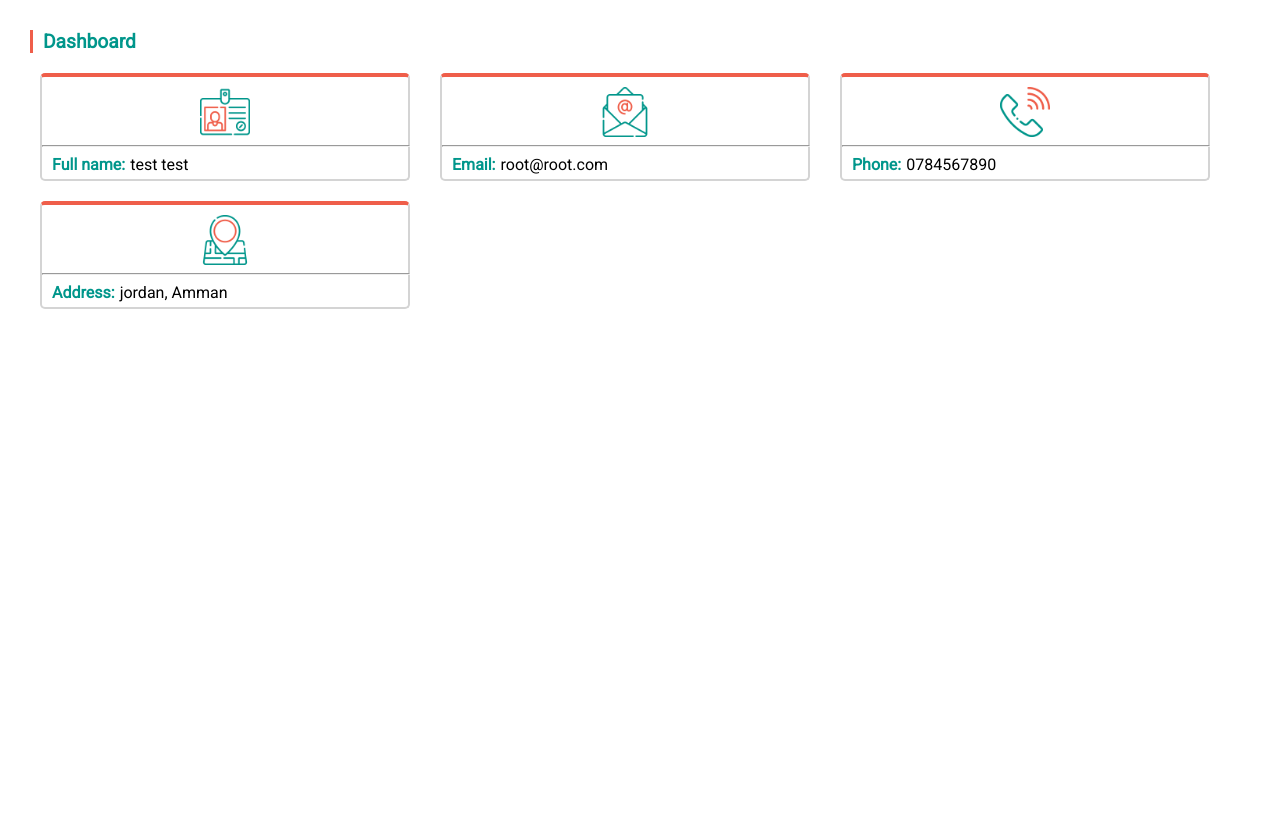
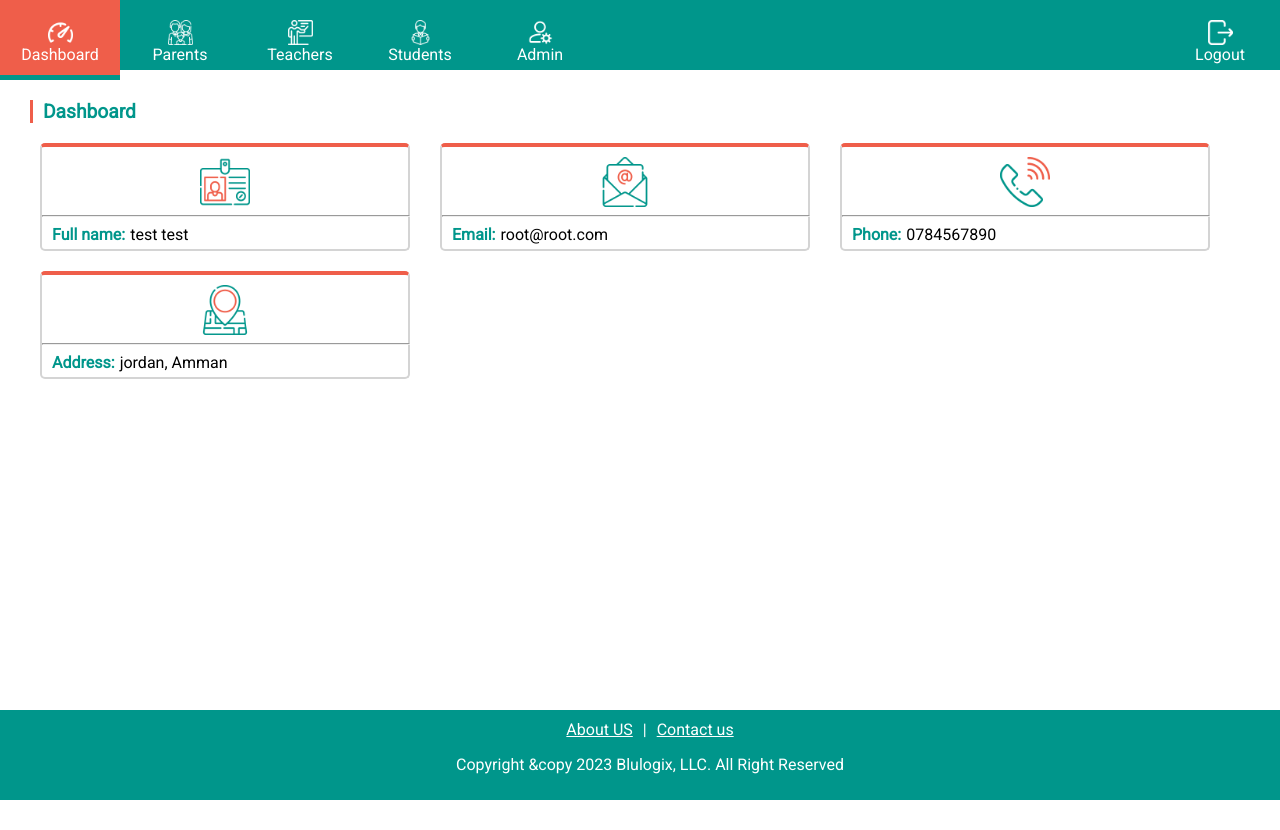
Before and after one commit to AhmadAllan/School-System, an Angular app: page /dashboard in a window 1280 px wide. After the commit the page ends 800 px from the top, so only its background shows below. Built offline with nearby package versions, Linux system fonts and the light colour scheme.

Commit message:
fix the nav and footer visibility and behover

```diff
--- a/src/app/app.component.html
+++ b/src/app/app.component.html
@@ -1,3 +1,3 @@
-<app-nav *ngIf="hideComponent" [ngStyle]="{'display': 'none'}"></app-nav>
+<app-nav *ngIf="url !== '/login'" [ngStyle]="{'display': 'block'}"></app-nav>
 <router-outlet></router-outlet>
-<app-footer *ngIf="hideComponent" [ngStyle]="{'display': 'none'}"></app-footer>
+<app-footer *ngIf="url !== '/login'" [ngStyle]="{'display': 'block'}"></app-footer>
--- a/src/app/app.component.ts
+++ b/src/app/app.component.ts
@@ -1,14 +1,25 @@
-import { Component, ViewChild } from '@angular/core';
-import { Router, ActivatedRoute, ParamMap, RouterOutlet } from '@angular/router';
+import { AfterContentInit, Component, DoCheck, OnChanges, OnInit, SimpleChanges } from '@angular/core';
+import { ActivatedRoute, NavigationEnd, Router } from '@angular/router';
+
+
 
 @Component({
   selector: 'app-root',
   templateUrl: './app.component.html',
   styleUrls: ['./app.component.css']
 })
-export class AppComponent {
-  title = 'School-System';
-  @ViewChild('routerOutlet', { static: true }) routerOutlet!: RouterOutlet;
+export class AppComponent implements AfterContentInit{
+  title: String = 'School-System';
+  url: string = '';
+  constructor(private router: Router) { }
 
-  hideComponent: boolean = false
+
+  ngAfterContentInit(): void {
+    this.router.events.subscribe(event => {
+      if (event instanceof NavigationEnd) {
+        this.url = event.url;
+        console.log(this.url);
+      }
+    });
+  }
 }
--- a/src/app/components/dashboard/dashboard.component.ts
+++ b/src/app/components/dashboard/dashboard.component.ts
@@ -1,4 +1,5 @@
-import { Component } from '@angular/core';
+import { Component, OnInit } from '@angular/core';
+import { AppComponent } from 'src/app/app.component';
 
 @Component({
   selector: 'app-dashboard',
@@ -6,5 +7,4 @@ import { Component } from '@angular/core';
   styleUrls: ['./dashboard.component.css']
 })
 export class DashboardComponent {
-
 }
--- a/src/app/login/components/login/login.component.html
+++ b/src/app/login/components/login/login.component.html
@@ -15,6 +15,6 @@
                 <br>
                 <input type="text" id="pass">
             </div>
-            <button class="btnConfig" id="btnlogin" type="button"><img src="./assets/icons/login-btn.png" alt="login"> Login</button>
+            <button class="btnConfig" id="btnlogin" routerLink="/dashboard" ><img src="./assets/icons/login-btn.png" alt="login"> Login</button>
         </form>
 </div>
--- a/src/app/login/components/login/login.component.ts
+++ b/src/app/login/components/login/login.component.ts
@@ -1,4 +1,4 @@
-import { Component, OnInit } from '@angular/core';
+import { AfterContentInit, Component, OnInit } from '@angular/core';
 import { AppComponent } from 'src/app/app.component';
 
 @Component({
@@ -6,9 +6,6 @@ import { AppComponent } from 'src/app/app.component';
   templateUrl: './login.component.html',
   styleUrls: ['./login.component.css']
 })
-export class LoginComponent implements OnInit {
-  constructor(private appComponent: AppComponent) {}
-  ngOnInit(): void {
-    this.appComponent.hideComponent = true;
-  }
+export class LoginComponent {
+
 }
```
